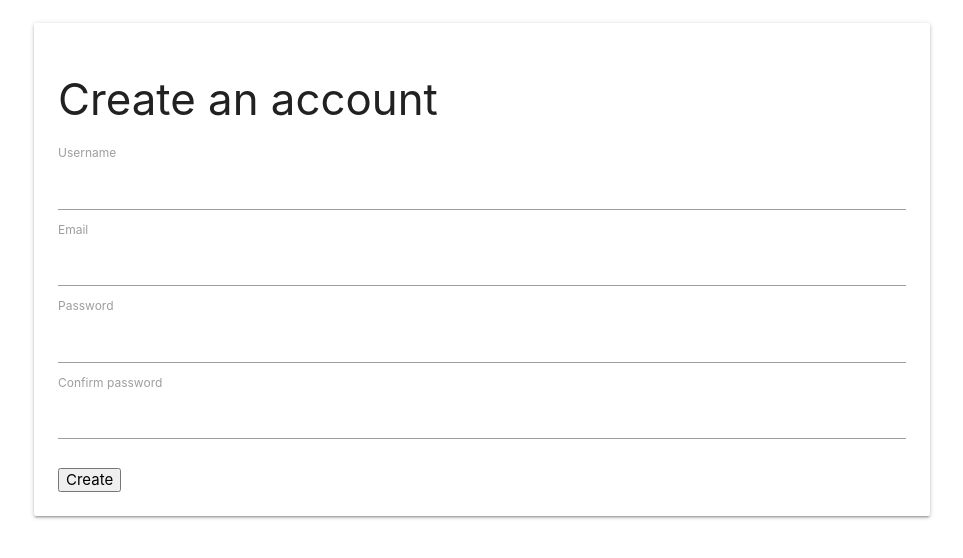
After one commit to verowangari/django-api, a Django app: page /signup/ in a window 1280 px wide. The commit adds this page. Shown: the top 558 px of the page, without its empty margins (158-1121 px from the left). Run offline with Django 4.2, Linux system fonts and the light colour scheme.

```diff
--- /dev/null
+++ b/App/forms.py
@@ -0,0 +1,56 @@
+from django import forms
+from django.contrib.auth.forms import UserCreationForm
+from django.contrib.auth.models import User
+from django.core.exceptions import ValidationError
+
+
+def ForbiddenUsers(value):
+	forbidden_users = ['admin', 'css', 'js', 'authenticate', 'login', 'logout', 'administrator', 'root',
+	'email', 'user', 'join', 'sql', 'static', 'python', 'delete']
+	if value.lower() in forbidden_users:
+		raise ValidationError('Invalid name for user, this is a reserved word.')
+
+def InvalidUser(value):
+	if '@' in value or '+' in value or '-' in value:
+		raise ValidationError('This is an Invalid user, Do not user these chars: @ , - , + ')
+
+def UniqueEmail(value):
+	if User.objects.filter(email__iexact=value).exists():
+		raise ValidationError('User with this email already exists.')
+
+def UniqueUser(value):
+	if User.objects.filter(username__iexact=value).exists():
+		raise ValidationError('User with this username already exists.')
+
+def UniqueId(value):
+	if User.objects.filter(idNo__iexact=value).exists():
+		raise ValidationError('User with this ID already exists.')
+
+class SignupForm(forms.ModelForm):
+	username = forms.CharField(widget=forms.TextInput(), max_length=30, required=True,)
+	email = forms.CharField(widget=forms.EmailInput(), max_length=100, required=True,)
+	password = forms.CharField(widget=forms.PasswordInput())
+	confirm_password = forms.CharField(widget=forms.PasswordInput(), required=True, label="Confirm your password.")
+
+
+
+	class Meta:
+
+		model = User
+		fields = ('username', 'email', 'password')
+
+	def __init__(self, *args, **kwargs):
+		super(SignupForm, self).__init__(*args, **kwargs)
+		self.fields['username'].validators.append(ForbiddenUsers)
+		self.fields['username'].validators.append(InvalidUser)
+		self.fields['username'].validators.append(UniqueUser)
+		self.fields['email'].validators.append(UniqueEmail)
+
+	def clean(self):
+		super(SignupForm, self).clean()
+		password = self.cleaned_data.get('password')
+		confirm_password = self.cleaned_data.get('confirm_password')
+
+		if password != confirm_password:
+			self._errors['password'] = self.error_class(['Passwords do not match. Try again'])
+		return self.cleaned_data
--- /dev/null
+++ b/App/templates/signup.html
@@ -0,0 +1,93 @@
+{% load static %}
+
+<!DOCTYPE html>
+<html>
+  <head>
+    <meta charset="utf-8">
+    <meta name="viewport" content="width=device-width, initial-scale=1">
+    <title>Sign Up!</title>
+    <link rel="stylesheet" href="https://cdnjs.cloudflare.com/ajax/libs/materialize/1.0.0/css/materialize.min.css">
+    <link rel="stylesheet" href="{% static 'css/style.css' %}">
+    <link href="https://fonts.googleapis.com/icon?family=Material+Icons"
+      rel="stylesheet">
+  </head>
+  <body>
+
+
+  <section class="section">
+    <div class="container">
+
+<div class="columns is-mobile has-text-centered">
+  <div class="column is-half is-offset-one-quarter">
+
+    <div class="card">
+    <div class="card-content">
+
+    <form method="post" action="" role="form">
+    {% csrf_token %}
+    <h3 class="title is-3">Create an account</h3>
+
+            <div class="field">
+              <p class="control has-icons-left">
+              <label class="label is-medium">Username</label>
+                {{ form.username }}
+                <span class="icon is-small is-left">
+            <i class="fas fa-lock"></i>
+          </span>
+        </p>
+          </div>
+
+            <div class="field">
+              <p class="control has-icons-left">
+              <label class="label is-medium">Email</label>
+                {{ form.email }}
+                <span class="icon is-small is-left">
+            <i class="fas fa-lock"></i>
+          </span>
+        </p>
+          </div>
+
+            <div class="field">
+              <p class="control has-icons-left">
+              <label class="label is-medium">Password</label>
+                {{ form.password }}
+                <span class="icon is-small is-left">
+            <i class="fas fa-lock"></i>
+          </span>
+        </p>
+          </div>
+
+            <div class="field">
+              <p class="control has-icons-left">
+              <label class="label is-medium">Confirm password</label>
+                {{ form.confirm_password }}
+                <span class="icon is-small is-left">
+            <i class="fas fa-lock"></i>
+          </span>
+        </p>
+          </div>
+
+       <div class="row">
+        <div class="col s12">
+          <span style="color: red; font-weight: bold;">{{ form.errors }}</span>
+        </div>
+      </div>
+
+      <div class="field">
+      <p class="control">
+        <button type="submit" name="action" class="button is-success">
+          Create
+        </button>
+      </p>
+    </div>
+
+
+      </div>
+</div>
+
+
+    </div>
+  </section>
+
+    </form>
+  </div>
--- a/App/views.py
+++ b/App/views.py
@@ -1,4 +1,4 @@
-from django.shortcuts import render
+from django.shortcuts import render,redirect
 from django.http import JsonResponse
 from rest_framework.decorators import api_view
 from rest_framework.response import Response
@@ -6,6 +6,8 @@ from rest_framework.response import Response
 from .serializers import TaskSerializer
 from .models import Task
 from App import serializers
+from django.contrib.auth.models import User
+from .forms import SignupForm
 
 
 # Create your views here.
@@ -57,3 +59,31 @@ def taskDelete(request,pk):
 
 
     return Response('Item successfully deleted!')
+
+
+def login(request):
+  return render(request, 'login.html')
+
+def Signup(request):
+	if request.method == 'POST':
+		form = SignupForm(request.POST)
+		if form.is_valid():
+			username = form.cleaned_data.get('username')
+			email = form.cleaned_data.get('email')
+			password = form.cleaned_data.get('password')
+
+
+
+
+
+			User.objects.create_user(username=username, email=email, password=password)
+			return redirect('list')
+
+	else:
+		form = SignupForm()
+
+	context = {
+		'form':form,
+	}
+
+	return render(request, 'signup.html', context)
--- a/frontend/urls.py
+++ b/frontend/urls.py
@@ -1,7 +1,7 @@
 from . import views
 from django.urls import path
 from django.contrib.auth import views as authViews
-from frontend.views import Signup
+from App.views import Signup
 urlpatterns=[
     path('',views.list,name="list"),
     path('login/', authViews.LoginView.as_view(template_name='login.html'), name='login'),
--- a/todo/settings.py
+++ b/todo/settings.py
@@ -128,7 +128,7 @@ STATIC_URL = 'static/'
 DEFAULT_AUTO_FIELD = 'django.db.models.BigAutoField'
 EMAIL_BACKEND = 'django.core.mail.backends.console.EmailBackend'
 
-LOGIN_REDIRECT_URL='index'
+LOGIN_REDIRECT_URL='list'
 
 LOGOUT_REDIRECT_URL='login'
 
```
Also changed, not shown: App/templates/login.html (added, +88 -0 lines), frontend/templates/list.html (+13 -3 lines), frontend/views.py (+1 -29 lines).
